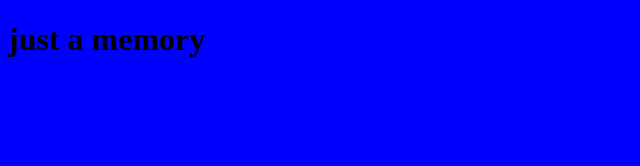
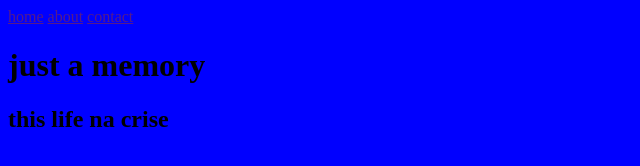
Before and after one commit to tramz101/GIT-PROJECT, a plain HTML site: page index.html in a window 1280 px wide. Shown: the whole page, without its empty margins (0-640 px from the left). Drawn offline with Linux system fonts and the light colour scheme.

Commit message:
added nav and div and h2

```diff
--- a/index.html
+++ b/index.html
@@ -7,6 +7,15 @@
     <title>Document</title>
 </head>
 <body bgcolor="blue">
+    <nav>
+        <a href="">home</a>
+        <a href="">about</a>
+        <a href="">contact</a>
+    </nav>
     <h1>just a memory</h1>
+    <div bgcolor="red">
+        <h2 b>this life na crise</h2>
+
+    </div>
 </body>
 </html>
```
